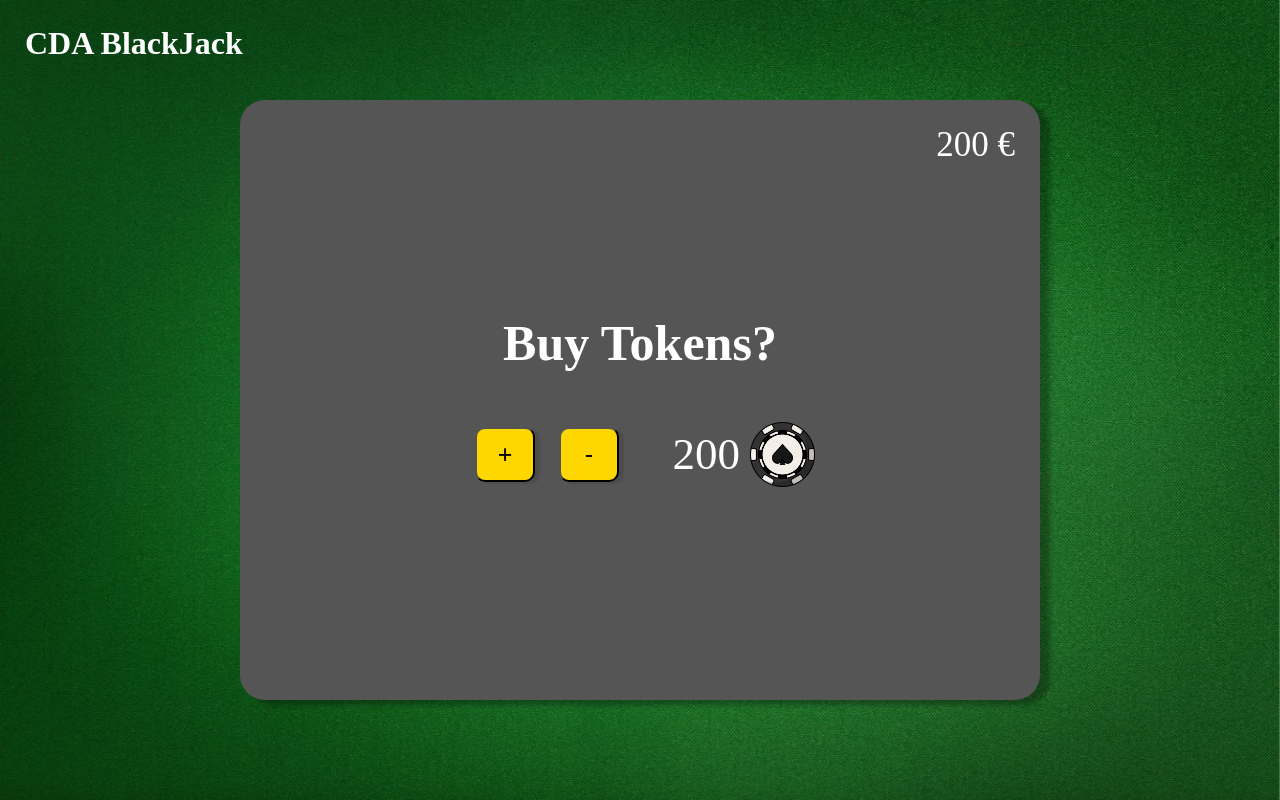
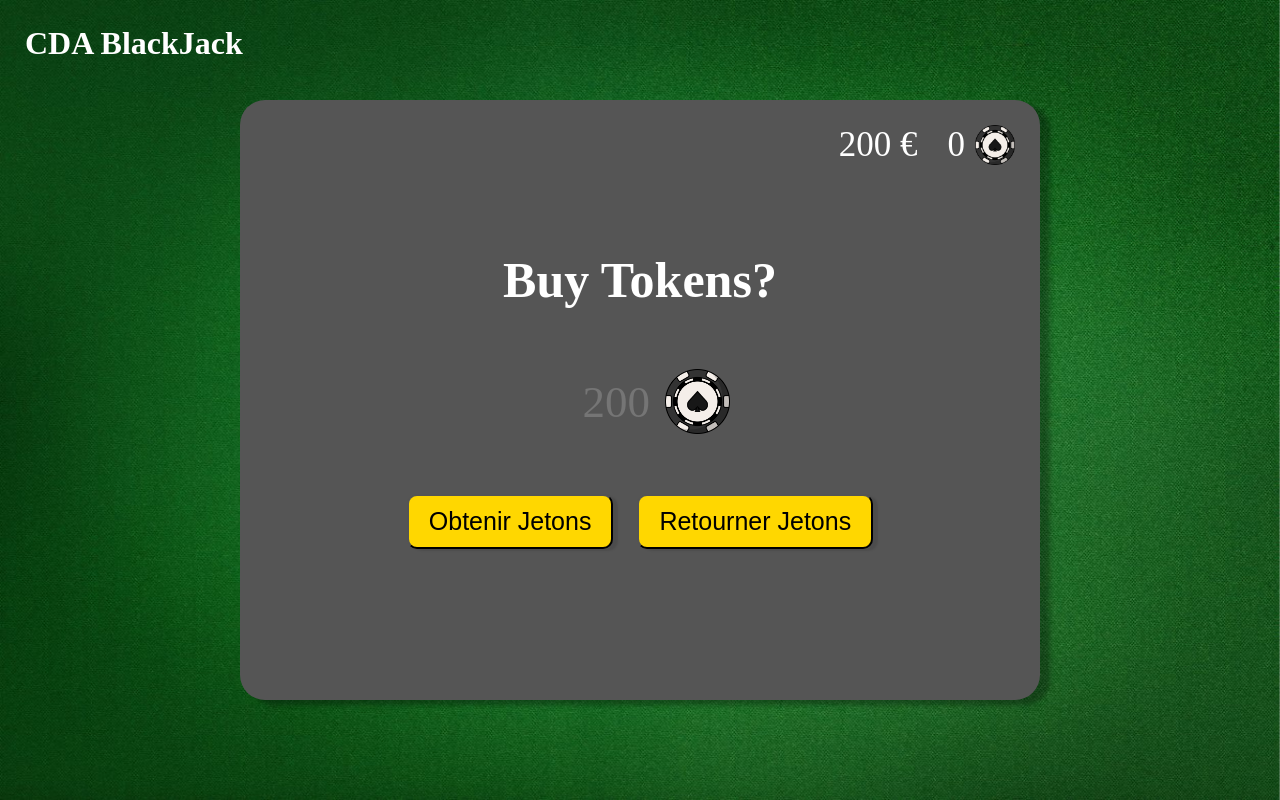
Before and after one commit to yoshi-bh/CDA-S3-BlackJack, a website: page public/index.html in a window 1280 px wide. Drawn offline with Linux system fonts and the light colour scheme.

Commit message:
worked on casino UI, pulling changes

```diff
--- a/public/index.html
+++ b/public/index.html
@@ -13,17 +13,23 @@
 		</div>
 		<div class="popup">
 			<div class="card">
-        <p class="bank">200 €</p>
-        <h2>Buy Tokens?</h1>
-        <div class="menu">
-          <div>
-            <button>+</button>
-            <button>-</button>
-          </div>
-          <div class="token-text-container">
-            <p>200</p>
+				<div class="bank">
+					<p>200 €</p>
+					<div class="token-text-container">
+						<p>0</p>
             <img src="./ressources/Casino-Token.png" alt="BlackJack Token" />
           </div>
+				</div>
+        <h2>Buy Tokens?</h1>
+					<div class="menu">
+          <div class="token-text-container">
+						<input type="number" placeholder="200">
+            <img src="./ressources/Casino-Token.png" alt="BlackJack Token" />
+          </div>
+				</div>
+				<div>
+					<button>Obtenir Jetons</button>
+					<button>Retourner Jetons</button>
 				</div>
 			</div>
 		</div>
--- a/public/style/casino.css
+++ b/public/style/casino.css
@@ -15,7 +15,7 @@
   flex-direction: column;
   align-items: center;
   justify-content: center;
-  gap: 50px;
+  gap: 60px;
   width: 800px;
   height: 600px;
   border-radius: 25px;
@@ -25,11 +25,26 @@
 }
 
 .bank {
+  display: flex;
   margin: 0;
   position: absolute;
   top: 25px;
   right: 25px;
   font-size: 35px;
+}
+
+.bank p {
+  margin: 0;
+}
+
+.bank .token-text-container p {
+  font-size: 35px;
+  margin-right: 10px;
+}
+
+.bank .token-text-container img {
+  width: 40px;
+  height: 40px;
 }
 
 .card h2 {
@@ -40,8 +55,16 @@
 .menu {
   width: 350px;
   display: flex;
-  justify-content: space-between;
+  justify-content: center;
   align-items: center;
+}
+
+.menu .token-text-container input {
+  all: unset;
+  text-align: right;
+  margin-right: 15px;
+  font-size: 45px;
+  width: 100px;
 }
 
 .card button {
--- a/public/style/style.css
+++ b/public/style/style.css
@@ -4,6 +4,18 @@
 
 body {
 	margin: 0;
+}
+
+/* Chrome, Safari, Edge, Opera */
+input::-webkit-outer-spin-button,
+input::-webkit-inner-spin-button {
+  -webkit-appearance: none;
+  margin: 0;
+}
+
+/* Firefox */
+input[type=number] {
+  -moz-appearance: textfield;
 }
 
 .gameboard {
--- a/src/interfaces/ICasino.ts
+++ b/src/interfaces/ICasino.ts
@@ -1,4 +1,4 @@
 export interface ICasino {
   fournirJetons(amount: number): void;
-  echangedJetons(amount: number): void;
+  echangerJetons(amount: number): void;
 }
--- a/src/models/Joueur.ts
+++ b/src/models/Joueur.ts
@@ -30,7 +30,7 @@ export class Joueur implements IParticipant {
         this.recevoirCarte(carte);
     }
 
-    stopPioche(): void {
+    stopPioche(): void { // DOUBLON?
 
     }
 }
```
Also changed, not shown: src/models/Casino.ts (+16 -9 lines).
